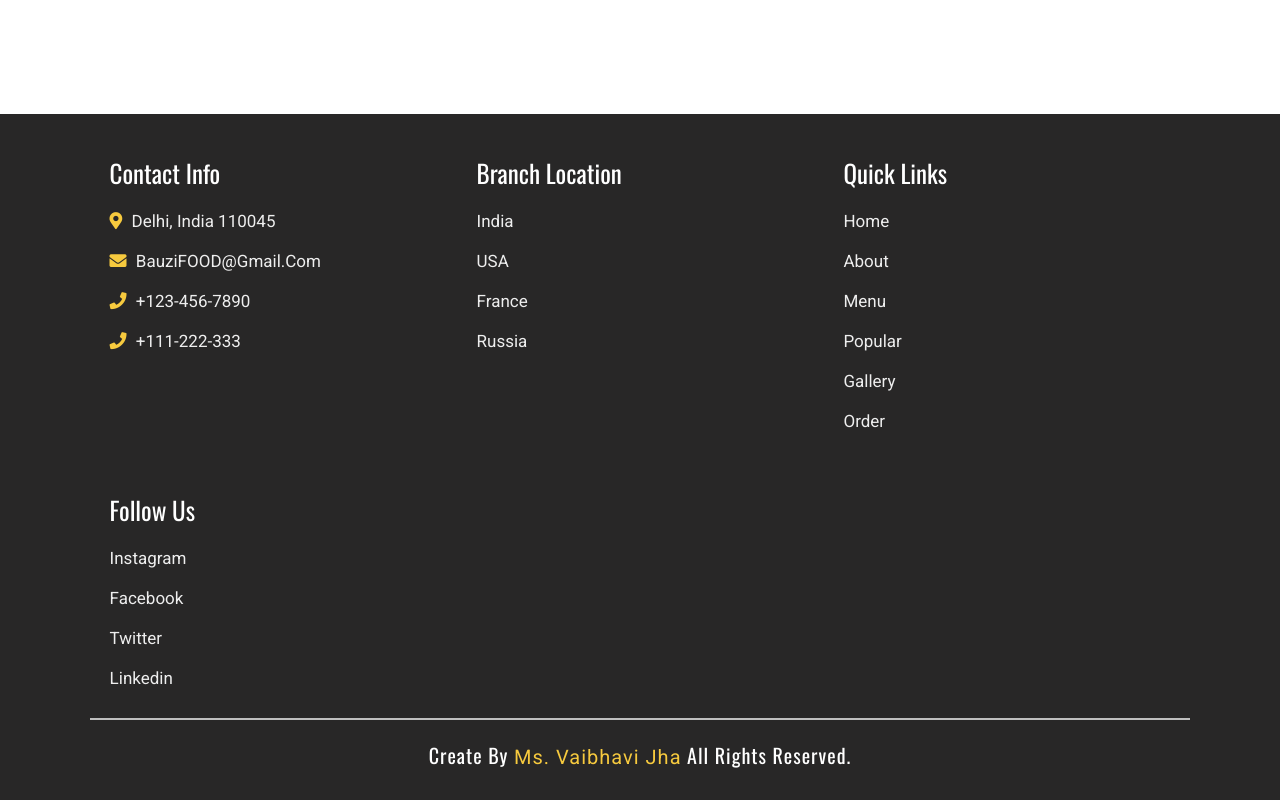
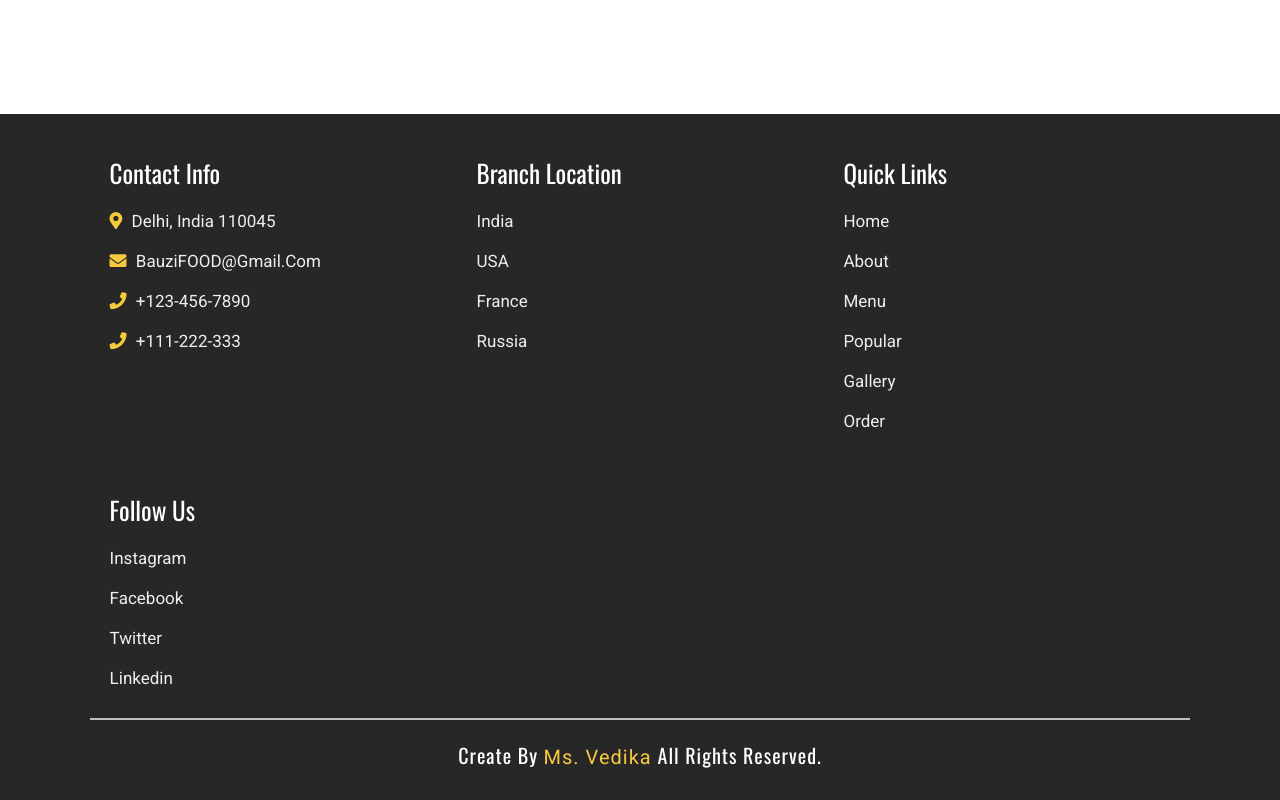
Before and after one commit to jhavedika/bauzi, a plain HTML site: page index.html in a window 1280 px wide. Shown: the part 4929-5729 px from the top of the page. Drawn offline with nearby package versions, Linux system fonts and the light colour scheme; files that its build step writes are made by us from their sources; files whose address does not match are found by name.

Commit message:
Update index.html

```diff
--- a/index.html
+++ b/index.html
@@ -302,7 +302,7 @@
 
     </div>
 
-    <h1 class="credit">create by <a href="#">Ms. Vaibhavi Jha</a> all rights reserved. </h1>
+    <h1 class="credit">create by <a href="#">Ms. Vedika </a> all rights reserved. </h1>
 
 </div>
 
```
